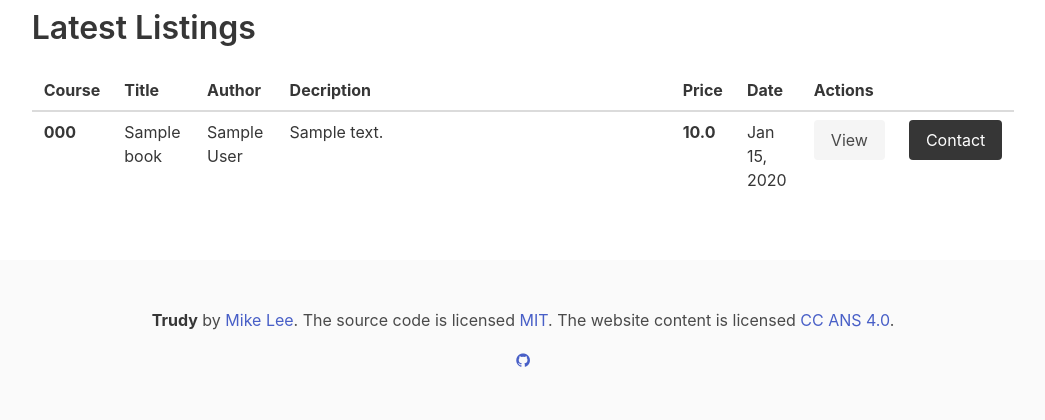
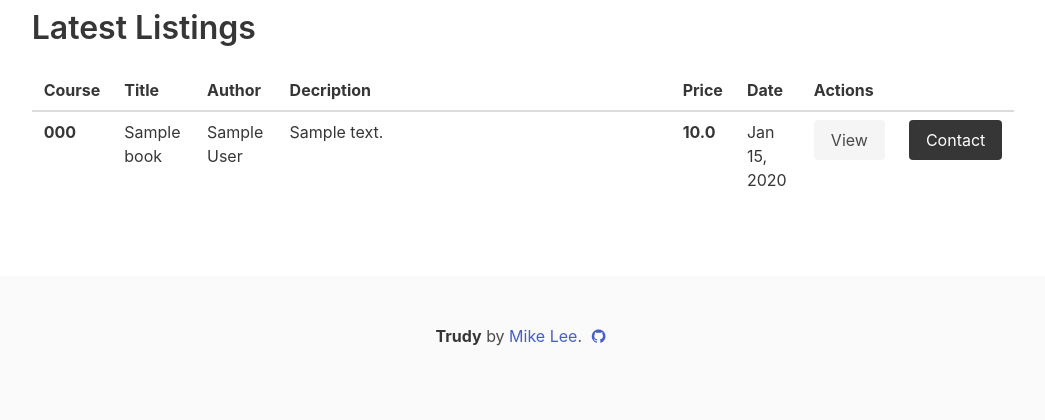
Before and after one commit to leemun1/tradebooks, a Django app: page / in a window 1280 px wide. Shown: the part 603-1023 px from the top of the page, without its empty margins (117-1162 px from the left). Run offline with Django 3.2, Linux system fonts and the light colour scheme; tables that the repository leaves empty hold one stand-in row (values such as "Sample post"); some libraries are stand-ins or nearby versions.

Commit message:
fix footer

```diff
--- a/market/static/css/custom.css
+++ b/market/static/css/custom.css
@@ -16,7 +16,7 @@ footer {
     left:0px;
     bottom:0px;
     width:100%;
-    height: 10em;
+    height: 5em;
 }
 
 .errorlist {
--- a/market/templates/book_details.html
+++ b/market/templates/book_details.html
@@ -16,7 +16,7 @@
               </div>
               <div class="content">{{ object.description }}</div>
               <div class="content columns is-centered">
-                <div class="column is-two-thirds field is-grouped">
+                <div class="column field is-grouped">
                   <p class="control">
                     <a class="button is-info" href="{% url 'new_book' %}">
                       <span class="icon"><i class="fa fa-paper-plane-o"></i></span>
--- a/templates/footer.html
+++ b/templates/footer.html
@@ -2,11 +2,7 @@
   <div class="container">
     <div class="content has-text-centered">
       <p>
-        <strong>Trudy</strong> by <a href="https://leemun1.github.io">Mike Lee</a>. The source code is licensed
-        <a href="http://opensource.org/licenses/mit-license.php">MIT</a>. The website content
-        is licensed <a href="http://creativecommons.org/licenses/by-nc-sa/4.0/">CC ANS 4.0</a>.
-      </p>
-      <p>
+        <strong>Trudy</strong> by <a href="https://leemun1.github.io">Mike Lee</a>.
         <a class="icon" href="https://github.com/leemun1">
           <i class="fa fa-github"></i>
         </a>
```
